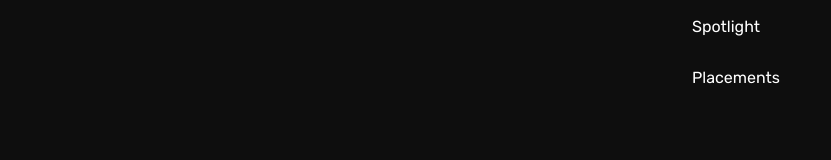
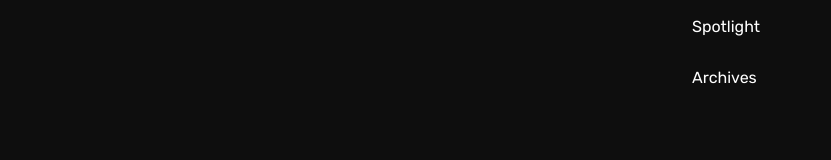
Before and after one commit to Akhilchary/compendium-clientside, a React (Create React App) app: page /#/managingdirector in a window 1280 px wide. Shown: the part 1110-1270 px from the top of the page, without its empty margins (96-927 px from the left). Built offline with nearby package versions, Linux system fonts and the light colour scheme.

Commit message:
Update managingdirector.jsx

```diff
--- a/src/pages/Aboutus/managingdirector.jsx
+++ b/src/pages/Aboutus/managingdirector.jsx
@@ -35,7 +35,7 @@ function Managingdirectorbody(){
                         <Link to={'articleslist'}><p>Articles</p></Link>
                         <Link to={'/gallery'}><p>Gallery</p></Link>
                         <Link to={'/gallery'}><p>Spotlight</p></Link>
-                        <Link to={'/placements'}><p>Placements</p></Link>
+                        <Link to={'/archives'}><p>Archives</p></Link>
 
                     </div>
                 </div>
```
